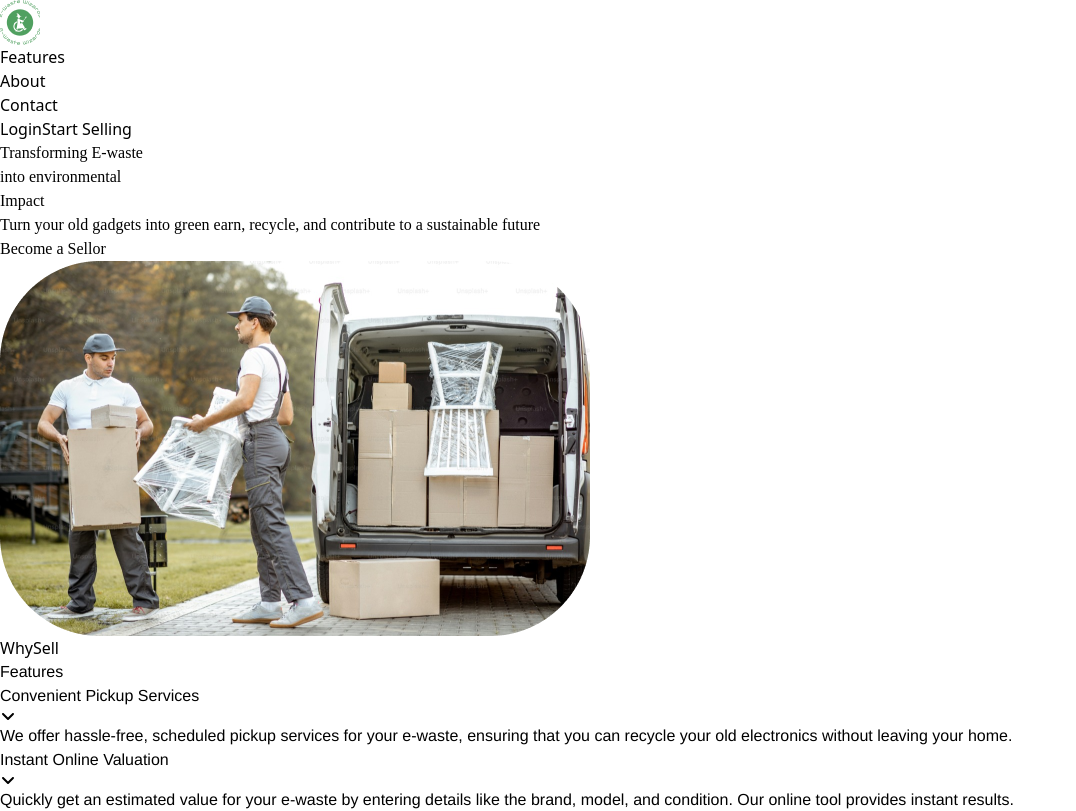
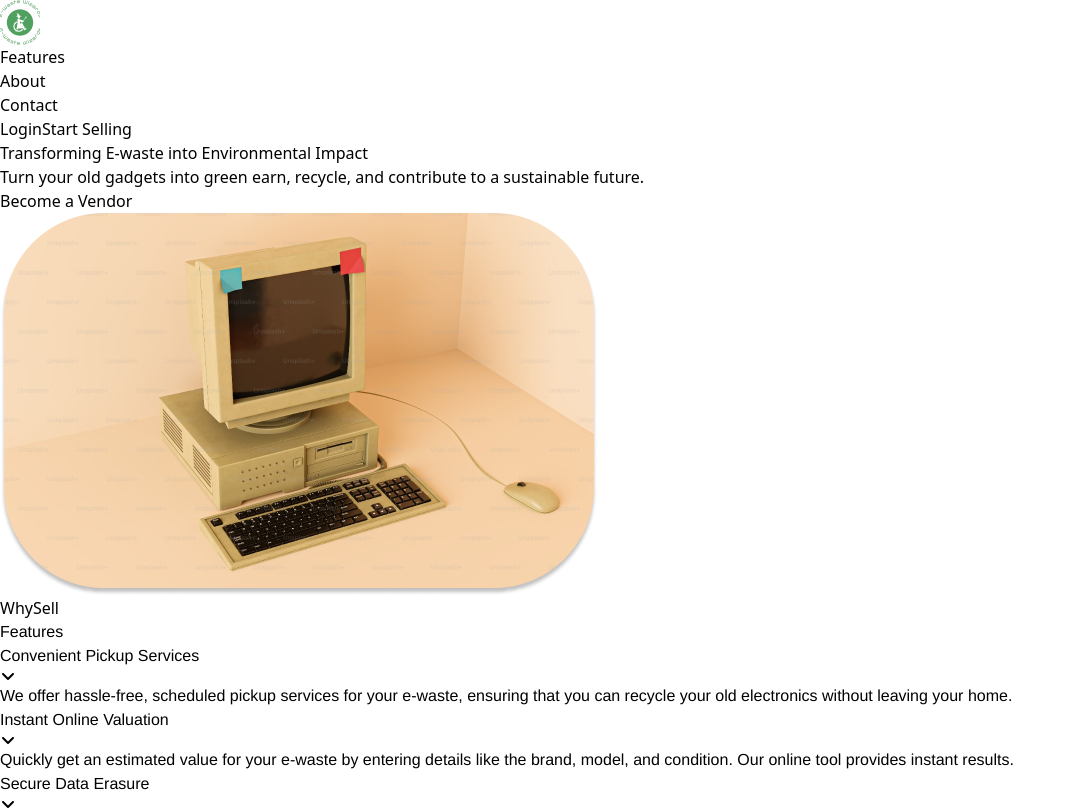
Before and after one commit to jagatjyoti-01/waste-management, a React (Vite) app in the folder FRONTEND/: page / in a window 1280 px wide. Shown: the top 811 px of the page, without its empty margins (0-1076 px from the left). Built offline with nearby package versions, Linux system fonts and the light colour scheme.

Commit message:
Home Page Updated according to the design

```diff
--- a/FRONTEND/src/components/LandingPage.jsx
+++ b/FRONTEND/src/components/LandingPage.jsx
@@ -1,49 +1,74 @@
-import React, { useState, useEffect } from 'react';
-import Rectangle1 from '../assets/Rectangle1.png';
-import Rectangle2 from '../assets/Rectangle2.png';
+import { useState, useEffect } from "react";
+import { motion, AnimatePresence } from "framer-motion";
+import contentData from "../data/homePageData.json";
 
 function LandingPage() {
-  const [currentIndex, setCurrentIndex] = useState(0);
-  const images = [
-    <img src={Rectangle1} alt="" key="image1" className="w-full h-auto" />,
-    <img src={Rectangle2} alt="" key="image2" className="w-full h-auto" />,
-  ];
-  const buttons = ['Become a Vender', 'Become a Sellor'];
+  const [currentPage, setCurrentPage] = useState(0);
 
   useEffect(() => {
     const intervalId = setInterval(() => {
-      setCurrentIndex((currentIndex + 1) % images.length);
-      console.log(Image.length)
-    }, 5000);
+      setCurrentPage((prevPage) => (prevPage + 1) % contentData.length);
+    }, 6000);
 
     return () => clearInterval(intervalId);
-  }, [currentIndex]);
+  }, []);
 
   return (
-    <div className="bg-[#D9D9D9]">
-      <div className="container mx-auto ms:py-16 py-10 sm:px-24 px-10" style={{ fontFamily: 'Spline Sans Mono' }}>
-        <div className="flex items-center">
-          <div className="sm:w-1/2 w-full text-left sm:pr-8">
-            <h1 className="sm:text-5xl text-xl font-bold mb-4 text-[#3D3D4E] tracking-wider">Transforming <span className='text-[#28735A]'>E-waste</span> <br /> into environmental <br /> Impact</h1>
-            <p className="text-[#3D3D4E] mb-4 sm:text-2xl text-sm font-semibold tracking-widest  sm:mt-12 ">Turn your old gadgets into green earn, recycle, and
-            contribute to a sustainable future</p>
-            <button className="border-4 sm:ms-20  ms-28 sm:mt-8 bg-[#28735A] sm:px-6 md:px-[90px] rounded-xl text-xs sm:text-2xl text-white p-2 sm:py-6">
-              {buttons[currentIndex]}
+    <div className="bg-[#E6EAE7]">
+      <div className="container mx-auto sm:py-20 py-10 sm:px-20 px-10">
+        {/* Use flex-col on small screens and flex-row on larger screens */}
+        <div className="flex flex-col-reverse md:flex-row items-center">
+          {/* Text Section */}
+          <div className="md:w-1/2 w-full text-left md:pr-8">
+            <AnimatePresence mode="wait">
+              <motion.div
+                key={currentPage}
+                initial={{ opacity: 0, x: -20 }}
+                animate={{ opacity: 1, x: 0 }}
+                exit={{ opacity: 0, x: 20 }}
+                transition={{ duration: 0.5 }}
+              >
+                <h1 className="sm:text-5xl text-xl font-bold mb-4 text-[#3D3D4E] tracking-wider">
+                  {contentData[currentPage].heading.split(contentData[currentPage].highlight)[0]}
+                  <span className="text-[#28735A]">{contentData[currentPage].highlight}</span>
+                  {contentData[currentPage].heading.split(contentData[currentPage].highlight)[1]}
+                </h1>
+                <p className="text-[#3D3D4E] mb-4 sm:text-2xl text-sm font-semibold tracking-widest sm:mt-12">
+                  {contentData[currentPage].description}
+                </p>
+                <button className="bg-[#28735A] text-white px-20 py-5 mb-4 sm:mb-0 rounded-md sm:text-2xl font-semibold">
+                  {contentData[currentPage].buttonText}
                 </button>
-
+              </motion.div>
+            </AnimatePresence>
           </div>
-          <div className="sm:w-1/2 hidden md:flex  ">
-            {images[currentIndex]}
-            <div className="mt-4 text-center">
-
+          {/* Image Section */}
+          <div className="md:w-1/2 w-full flex justify-center mb-4 md:mb-0">
+            <AnimatePresence mode="wait">
+              <motion.img
+                key={currentPage}
+                src={contentData[currentPage].image}
+                alt=""
+                className="w-full h-auto"
+                initial={{ opacity: 0, x: 20 }}
+                animate={{ opacity: 1, x: 0 }}
+                exit={{ opacity: 0, x: -20 }}
+                transition={{ duration: 0.5 }}
+              />
+            </AnimatePresence>
           </div>
         </div>
-        </div>
-        <div className='flex items-center justify-center'>
-         {images.map((_, index) => (
+        {/* Dots navigation */}
+        <div className="flex items-center justify-center">
+          {contentData.map((_, index) => (
             <span
               key={index}
-                  className={`  items-center inline-block sm:w-3 sm:h-3 w-2 h-2 mt-4 rounded-full mr-2 ${index === currentIndex ? 'bg-[#28735A]' : 'bg-gray-500'}`}
+              onClick={() => setCurrentPage(index)}
+              className={`cursor-pointer items-center inline-block sm:w-3 sm:h-3 w-3 h-3 mt-4 rounded-full mr-2 ${
+                index === currentPage
+                  ? "bg-[#28735A] sm:w-4 sm:h-4"
+                  : "bg-gray-500"
+              }`}
             ></span>
           ))}
         </div>
--- /dev/null
+++ b/FRONTEND/src/data/homePageData.json
@@ -0,0 +1,16 @@
+[
+    {
+      "image": "/Image/Rectangle1.png",
+      "heading": "Transforming E-waste into Environmental Impact",
+      "highlight": "E-waste",
+      "description": "Turn your old gadgets into green earn, recycle, and contribute to a sustainable future.",
+      "buttonText": "Become a Vendor"
+    },
+    {
+      "image": "/Image/Rectangle1.png",
+      "heading": "Join Us in Recycling for a Better Tomorrow",
+      "highlight": "Recycling",
+      "description": "Contribute to our mission to create a sustainable and waste-free environment by recycling responsibly.",
+      "buttonText": "Become a Seller"
+    }
+  ]
```
Also changed, not shown: FRONTEND/public/Image/Rectangle1.png (added), FRONTEND/public/Image/Rectangle2.png (added). Lines whose indentation alone changed are shown as unchanged.
